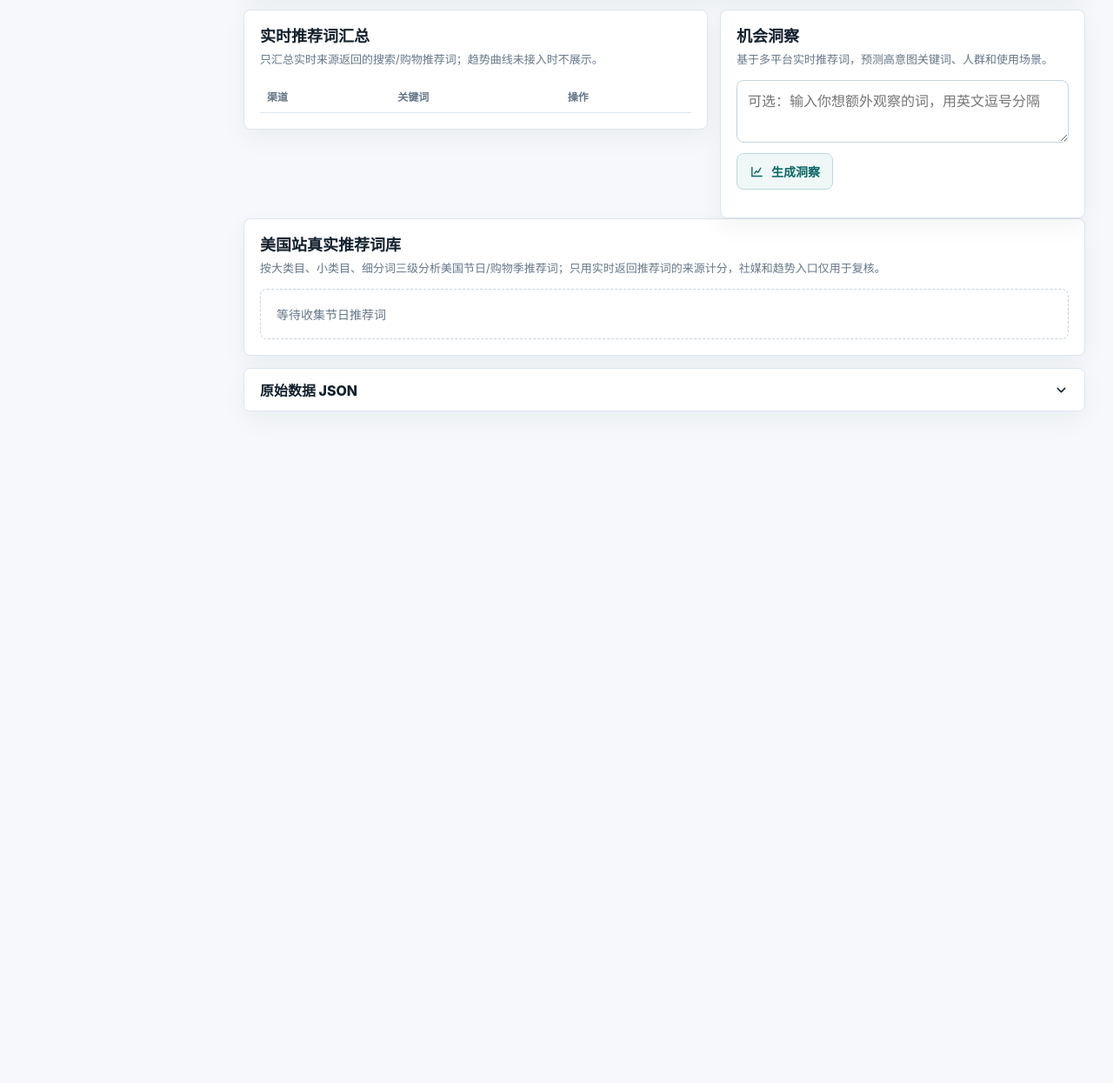
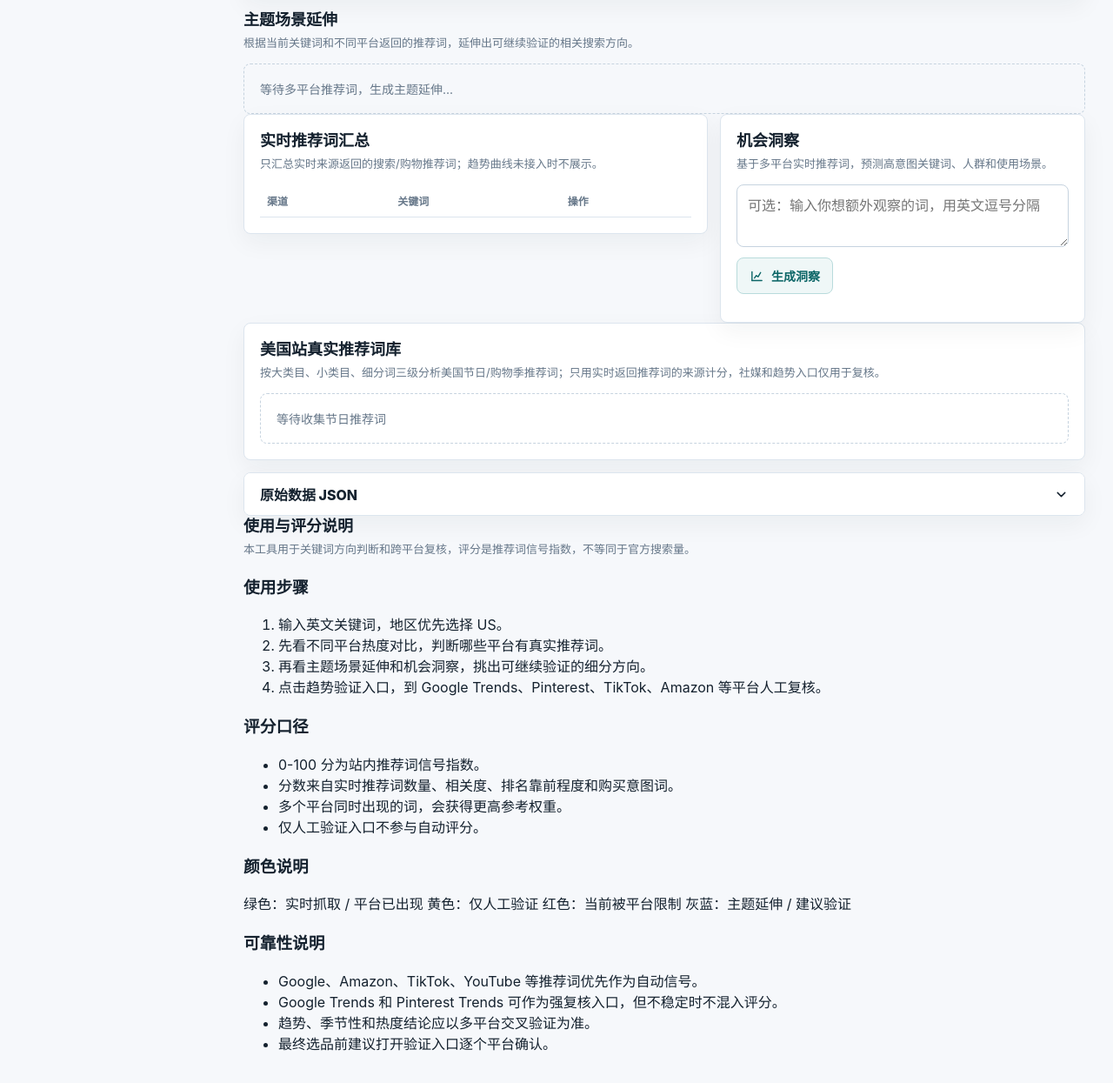
Before and after one commit to rroboter7-hue/treendly-trend-site, a website: page public/index.html in a window 1280 px wide. Shown: the part 815-2060 px from the top of the page at 87% size. Before the commit the page ends 1336 px from the top, so only its background shows below. Drawn offline with Linux system fonts and the light colour scheme; no server answers.

Commit message:
Update index layout and cache version

```diff
--- a/public/index.html
+++ b/public/index.html
@@ -4,7 +4,7 @@
     <meta charset="utf-8">
     <meta name="viewport" content="width=device-width, initial-scale=1">
     <title>趋势雷达</title>
-    <link rel="stylesheet" href="/styles.css?v=20260707-source-status">
+    <link rel="stylesheet" href="/styles.css?v=20260707-guide">
   </head>
   <body>
     <div class="app-shell">
@@ -27,8 +27,10 @@
           <a class="active" href="#research">关键词研究</a>
           <a href="#compare">机会洞察</a>
           <a href="#sources">趋势验证</a>
+          <a href="#theme-extension">场景延伸</a>
           <a href="#holidays">真实词库</a>
           <a href="#raw">原始数据</a>
+          <a href="#guide">使用说明</a>
         </nav>
 
         <div class="api-status" id="apiStatus">
@@ -155,6 +157,16 @@
           </div>
         </section>
 
+        <section class="theme-extension-panel" id="theme-extension" aria-label="主题场景延伸推荐">
+          <div class="panel-title compact">
+            <h2>主题场景延伸</h2>
+            <p>根据当前关键词和不同平台返回的推荐词，延伸出可继续验证的相关搜索方向。</p>
+          </div>
+          <div class="theme-extension-grid" id="themeExpansionGrid">
+            <div class="source-data-empty">等待多平台推荐词，生成主题延伸...</div>
+          </div>
+        </section>
+
         <section class="lower-grid">
           <article class="related-panel">
             <div class="panel-title compact">
@@ -204,9 +216,54 @@
           </button>
           <pre id="rawJson" hidden>{}</pre>
         </section>
+
+        <section class="guide-panel" id="guide" aria-label="使用与评分说明">
+          <div class="panel-title compact">
+            <h2>使用与评分说明</h2>
+            <p>本工具用于关键词方向判断和跨平台复核，评分是推荐词信号指数，不等同于官方搜索量。</p>
+          </div>
+          <div class="guide-grid">
+            <article class="guide-card">
+              <h3>使用步骤</h3>
+              <ol>
+                <li>输入英文关键词，地区优先选择 US。</li>
+                <li>先看不同平台热度对比，判断哪些平台有真实推荐词。</li>
+                <li>再看主题场景延伸和机会洞察，挑出可继续验证的细分方向。</li>
+                <li>点击趋势验证入口，到 Google Trends、Pinterest、TikTok、Amazon 等平台人工复核。</li>
+              </ol>
+            </article>
+            <article class="guide-card">
+              <h3>评分口径</h3>
+              <ul>
+                <li>0-100 分为站内推荐词信号指数。</li>
+                <li>分数来自实时推荐词数量、相关度、排名靠前程度和购买意图词。</li>
+                <li>多个平台同时出现的词，会获得更高参考权重。</li>
+                <li>仅人工验证入口不参与自动评分。</li>
+              </ul>
+            </article>
+            <article class="guide-card">
+              <h3>颜色说明</h3>
+              <div class="legend-list">
+                <span><i class="legend-live"></i>绿色：实时抓取 / 平台已出现</span>
+                <span><i class="legend-manual"></i>黄色：仅人工验证</span>
+                <span><i class="legend-blocked"></i>红色：当前被平台限制</span>
+                <span><i class="legend-watch"></i>灰蓝：主题延伸 / 建议验证</span>
+              </div>
+            </article>
+            <article class="guide-card">
+              <h3>可靠性说明</h3>
+              <ul>
+                <li>Google、Amazon、TikTok、YouTube 等推荐词优先作为自动信号。</li>
+                <li>Google Trends 和 Pinterest Trends 可作为强复核入口，但不稳定时不混入评分。</li>
+                <li>趋势、季节性和热度结论应以多平台交叉验证为准。</li>
+                <li>最终选品前建议打开验证入口逐个平台确认。</li>
+              </ul>
+            </article>
+          </div>
+        </section>
       </main>
     </div>
 
-    <script src="/app.js?v=20260707-source-status"></script>
+    <script src="/app.js?v=20260707-guide"></script>
   </body>
 </html>
```
